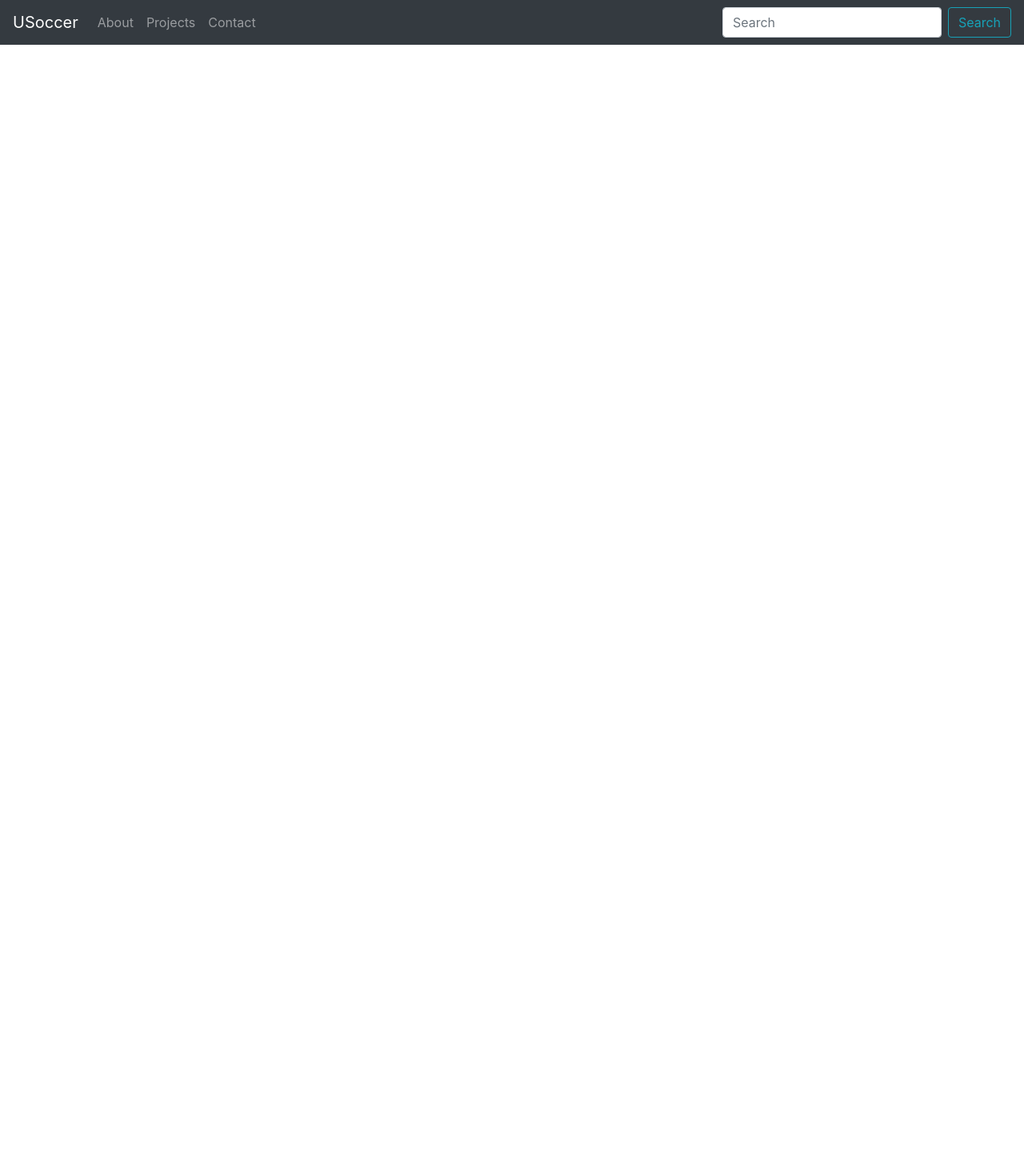
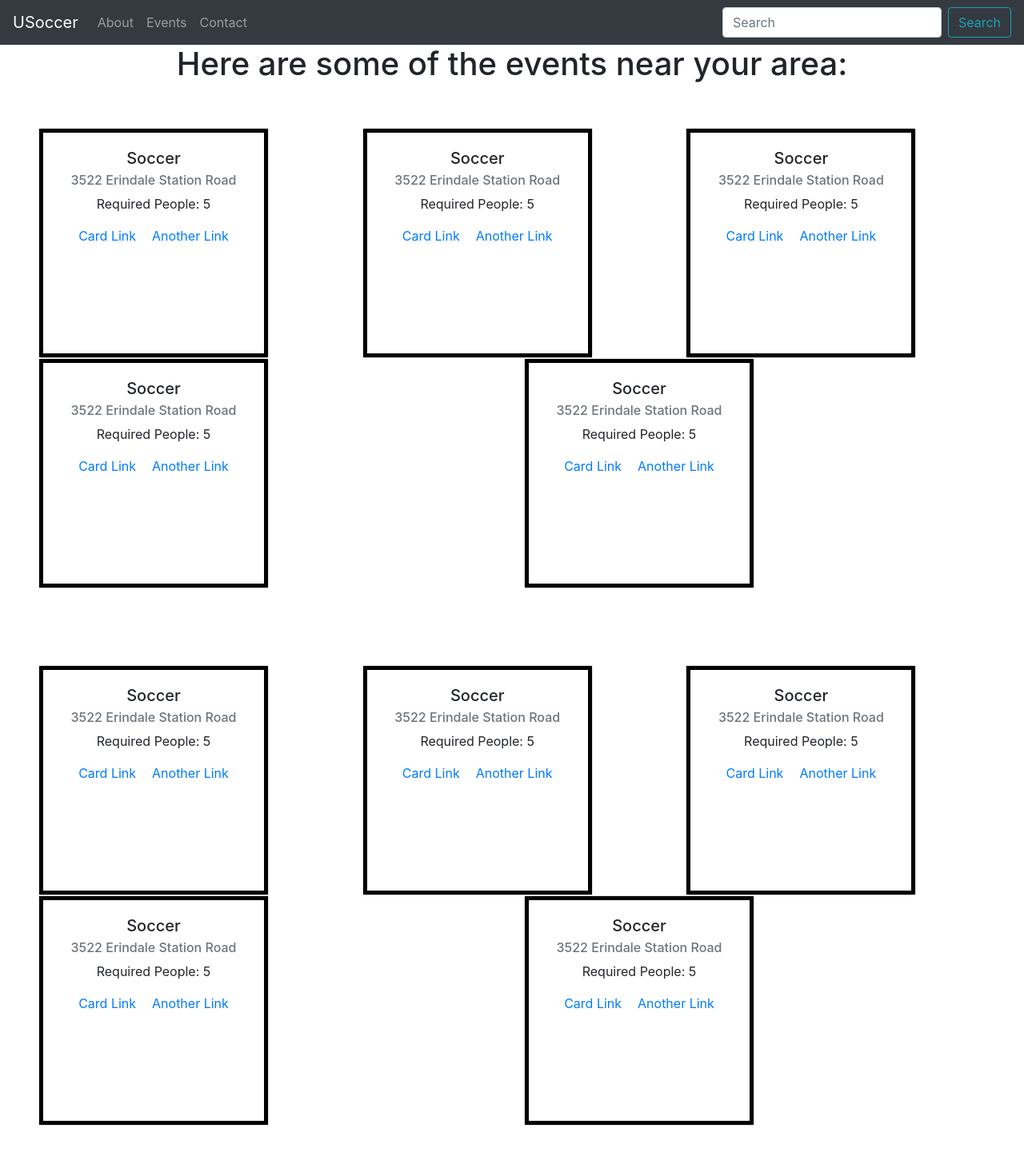
Before and after one commit to nanduu04/USoccer, a React (Create React App) app: page /events in a window 1280 px wide. Shown: the top 1446 px of the page at 80% size. Before the commit the page ends 800 px from the top, so only its background shows below. Built offline with nearby package versions, Linux system fonts and the light colour scheme; what google-maps-react would draw is missing.

Commit message:
skeleton of event page

```diff
--- a/package.json
+++ b/package.json
@@ -8,9 +8,12 @@
     "@testing-library/user-event": "^7.2.1",
     "bootstrap": "^4.5.0",
     "google-maps-react": "^2.0.6",
+    "material-ui": "^1.0.0-beta.47",
+    "material-ui-icons": "^1.0.0-beta.36",
     "react": "^16.13.1",
     "react-bootstrap": "^1.0.1",
     "react-dom": "^16.13.1",
+    "react-mdl": "^2.1.0",
     "react-router-dom": "^5.2.0",
     "react-scripts": "3.4.1"
   },
--- a/public/index.html
+++ b/public/index.html
@@ -24,8 +24,16 @@
       work correctly both with client-side routing and a non-root public URL.
       Learn how to configure a non-root public URL by running `npm run build`.
     -->
-    <title>React App</title>
+    <title>USoccer</title>
   </head>
+  <body>
+    <!-- Fonts to support Material Design -->
+    <link rel="stylesheet" href="https://fonts.googleapis.com/css?family=Roboto:300,400,500,700&display=swap" />
+    <!-- Icons to support Material Design -->
+    <link rel="stylesheet" href="https://fonts.googleapis.com/icon?family=Material+Icons" />
+    <div id="root"></div>
+  </body>
+
   <body>
     <noscript>You need to enable JavaScript to run this app.</noscript>
     <div id="root"></div>
--- a/src/App.js
+++ b/src/App.js
@@ -4,7 +4,7 @@ import React from 'react';
 import './CSS/App.css';
 import Home from './Components/Home'
 import Contact from './Components/Contact'
-import Projects from './Components/Projects'
+import Events from './Components/Events'
 import About from './Components/About'
 import {Route} from 'react-router-dom';
 import NavBar from './Components/Navbar'
@@ -14,7 +14,7 @@ function App() {
     <NavBar />
     <Route exact path="/" component={Home} />
     <Route exact path="/about" component={About} />
-    <Route exact path="/projects" component={Projects} />
+    <Route exact path="/events" component={Events} />
     <Route exact path="/contact" component={Contact} />
 
   </div>;
--- a/src/CSS/App.css
+++ b/src/CSS/App.css
@@ -40,3 +40,17 @@
 .color-nav {
   background-color: blanchedalmond;
 }
+
+.projects-grid {
+  display: flex;
+}
+
+
+.events{
+  padding: 3rem;
+  border: 5px solid black;
+}
+
+.events-container{
+  padding: 3rem;
+}
--- /dev/null
+++ b/src/Components/Events.js
@@ -0,0 +1,158 @@
+import React from 'react'
+import {Card, Button, Row, Col, Image, Container} from 'react-bootstrap'
+
+
+function Events(){
+    return (
+      <div>
+      <h1> Here are some of the events near your area:</h1>
+  <Row className="events-container">
+  <Col>
+        <Card style={{ width: '18rem', height: '18rem' }}>
+          <Card.Body className="events">
+              <Card.Title>Soccer</Card.Title>
+              <Card.Subtitle className="mb-2 text-muted">3522 Erindale Station Road</Card.Subtitle>
+              <Card.Text>
+              Required People: 5
+              </Card.Text>
+              <Card.Link href="#">Card Link</Card.Link>
+              <Card.Link href="#">Another Link</Card.Link>
+          </Card.Body>
+        </Card>
+      </Col>
+
+      <Col>
+        <Card style={{ width: '18rem', height: '18rem' }}>
+          <Card.Body className="events">
+              <Card.Title>Soccer</Card.Title>
+              <Card.Subtitle className="mb-2 text-muted">3522 Erindale Station Road</Card.Subtitle>
+              <Card.Text>
+              Required People: 5
+              </Card.Text>
+              <Card.Link href="#">Card Link</Card.Link>
+              <Card.Link href="#">Another Link</Card.Link>
+          </Card.Body>
+        </Card>
+      </Col>
+
+      <Col>
+        <Card style={{ width: '18rem', height: '18rem' }}>
+          <Card.Body className="events">
+              <Card.Title>Soccer</Card.Title>
+              <Card.Subtitle className="mb-2 text-muted">3522 Erindale Station Road</Card.Subtitle>
+              <Card.Text>
+              Required People: 5
+              </Card.Text>
+              <Card.Link href="#">Card Link</Card.Link>
+              <Card.Link href="#">Another Link</Card.Link>
+          </Card.Body>
+        </Card>
+      </Col>
+      <Col>
+        <Card style={{ width: '18rem', height: '18rem' }}>
+          <Card.Body className="events">
+              <Card.Title>Soccer</Card.Title>
+              <Card.Subtitle className="mb-2 text-muted">3522 Erindale Station Road</Card.Subtitle>
+              <Card.Text>
+              Required People: 5
+              </Card.Text>
+              <Card.Link href="#">Card Link</Card.Link>
+              <Card.Link href="#">Another Link</Card.Link>
+          </Card.Body>
+        </Card>
+      </Col>
+
+      <Col>
+        <Card style={{ width: '18rem', height: '18rem' }}>
+          <Card.Body className="events">
+              <Card.Title>Soccer</Card.Title>
+              <Card.Subtitle className="mb-2 text-muted">3522 Erindale Station Road</Card.Subtitle>
+              <Card.Text>
+              Required People: 5
+              </Card.Text>
+              <Card.Link href="#">Card Link</Card.Link>
+              <Card.Link href="#">Another Link</Card.Link>
+          </Card.Body>
+        </Card>
+      </Col>
+
+    </Row>
+
+    <Row className="events-container">
+    <Col>
+        <Card style={{ width: '18rem', height: '18rem' }}>
+          <Card.Body className="events">
+              <Card.Title>Soccer</Card.Title>
+              <Card.Subtitle className="mb-2 text-muted">3522 Erindale Station Road</Card.Subtitle>
+              <Card.Text>
+               Required People: 5
+              </Card.Text>
+              <Card.Link href="#">Card Link</Card.Link>
+              <Card.Link href="#">Another Link</Card.Link>
+          </Card.Body>
+        </Card>
+      </Col>
+
+      <Col>
+        <Card style={{ width: '18rem', height: '18rem' }}>
+          <Card.Body className="events">
+              <Card.Title>Soccer</Card.Title>
+              <Card.Subtitle className="mb-2 text-muted">3522 Erindale Station Road</Card.Subtitle>
+              <Card.Text>
+              Required People: 5
+              </Card.Text>
+              <Card.Link href="#">Card Link</Card.Link>
+              <Card.Link href="#">Another Link</Card.Link>
+          </Card.Body>
+        </Card>
+      </Col>
+
+      <Col>
+        <Card style={{ width: '18rem', height: '18rem' }}>
+          <Card.Body className="events">
+              <Card.Title>Soccer</Card.Title>
+              <Card.Subtitle className="mb-2 text-muted">3522 Erindale Station Road</Card.Subtitle>
+              <Card.Text>
+              Required People: 5
+              </Card.Text>
+              <Card.Link href="#">Card Link</Card.Link>
+              <Card.Link href="#">Another Link</Card.Link>
+          </Card.Body>
+        </Card>
+      </Col>
+
+      <Col>
+        <Card style={{ width: '18rem', height: '18rem' }}>
+          <Card.Body className="events">
+              <Card.Title>Soccer</Card.Title>
+              <Card.Subtitle className="mb-2 text-muted">3522 Erindale Station Road</Card.Subtitle>
+              <Card.Text>
+              Required People: 5
+              </Card.Text>
+              <Card.Link href="#">Card Link</Card.Link>
+              <Card.Link href="#">Another Link</Card.Link>
+          </Card.Body>
+        </Card>
+      </Col>
+      <Col>
+        <Card style={{ width: '18rem', height: '18rem' }}>
+          <Card.Body className="events">
+              <Card.Title>Soccer</Card.Title>
+              <Card.Subtitle className="mb-2 text-muted">3522 Erindale Station Road</Card.Subtitle>
+              <Card.Text>
+              Required People: 5
+              </Card.Text>
+              <Card.Link href="#">Card Link</Card.Link>
+              <Card.Link href="#">Another Link</Card.Link>
+          </Card.Body>
+        </Card>
+      </Col>
+
+    </Row>
+
+
+      </div>
+    )
+}
+
+export default Events;
--- a/src/Components/Home.js
+++ b/src/Components/Home.js
@@ -11,7 +11,7 @@ export class Home extends Component {
                     lat: 43.6532,
                     lng: -79.3832
           }}
-          zoom={9}>
+          zoom={15}>
                 <Marker onClick={this.onMarkerClick}
                         name={'Current location'} />
                 <InfoWindow onClose={this.onInfoWindowClose}>
--- a/src/Components/Navbar.js
+++ b/src/Components/Navbar.js
@@ -8,7 +8,7 @@ function NavBar(){
         <Navbar.Brand href="/">USoccer</Navbar.Brand>
         <Nav className="mr-auto">
           <Nav.Link href="/about">About</Nav.Link>
-          <Nav.Link href="/projects">Projects</Nav.Link>
+          <Nav.Link href="/events">Events</Nav.Link>
           <Nav.Link href="/contact">Contact</Nav.Link>
         </Nav>
         <Form inline>
--- a/src/Components/Projects.js
+++ /dev/null
@@ -1,11 +0,0 @@
-import React from 'react'
-
-function Projects(){
-    return (
-        <div>
-            <h1> Projects</h1>
-        </div>
-    )
-}
-
-export default Projects;
```
Also changed, not shown: src/Components/About.js (line endings or trailing spaces), src/Components/logo.jpg (added), 1 other file (tests, documents, lock files or other folders).
